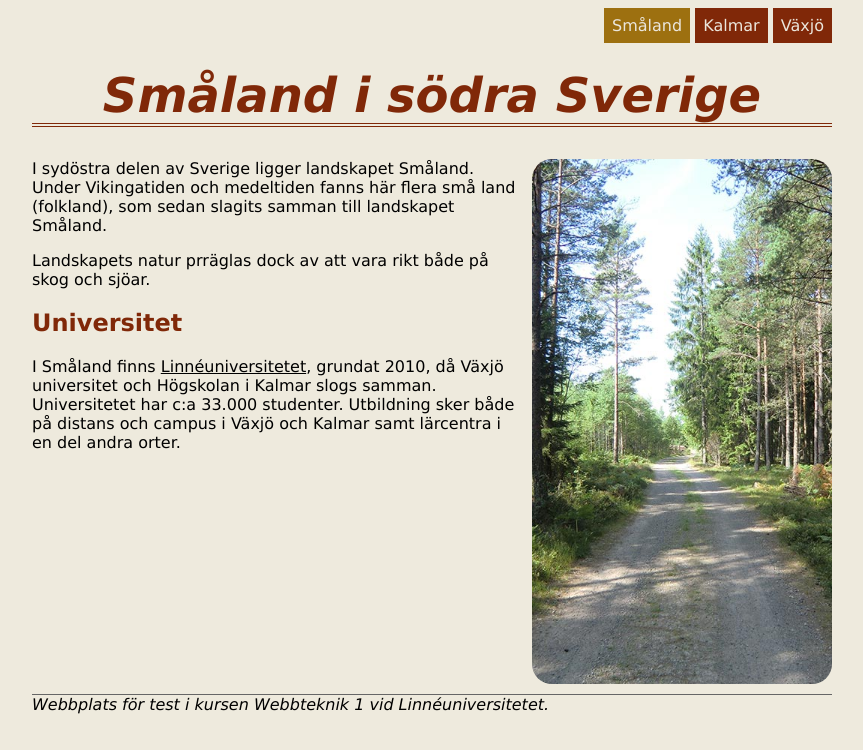
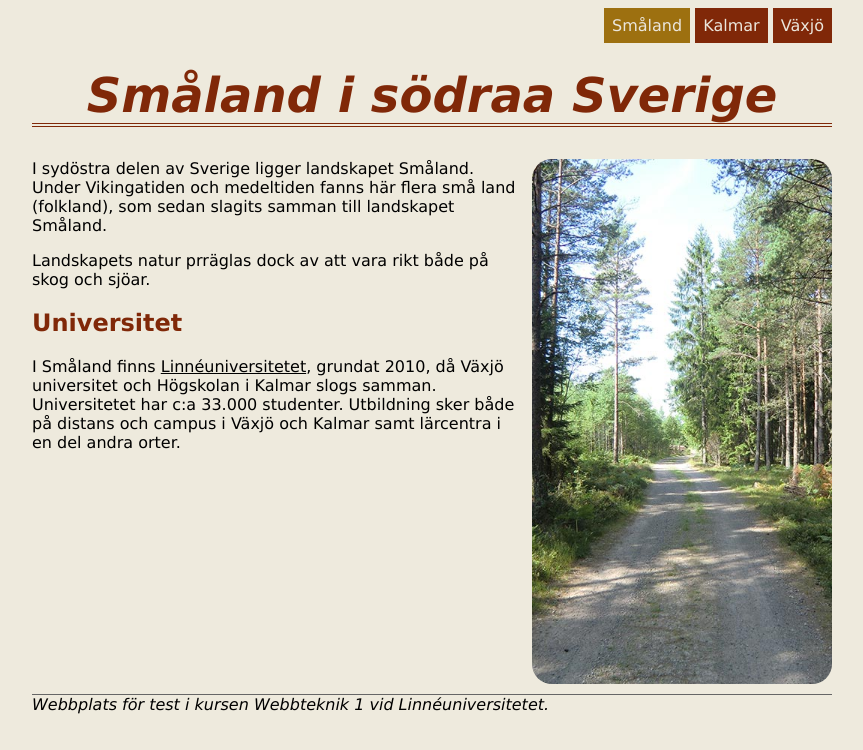
Before and after one commit to danieldanne/MyFirstWebbSite, a plain HTML site: page index.html in a window 1280 px wide. Shown: the whole page, without its empty margins (208-1071 px from the left). Drawn offline with Linux system fonts and the light colour scheme.

Commit message:
ändrat rubrikk

```diff
--- a/index.html
+++ b/index.html
@@ -15,7 +15,7 @@
         </ul>
     </nav>
     <header>
-        <h1>Småland i södra Sverige</h1>
+        <h1>Småland i södraa Sverige</h1>
     </header>
     <main>
         <img src="img/forestroad.jpg" alt="Skogsväg" class="floatRight">
```
